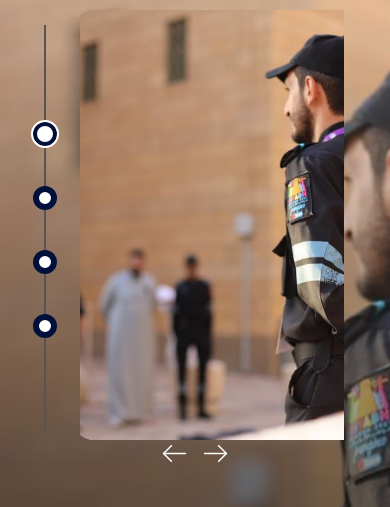
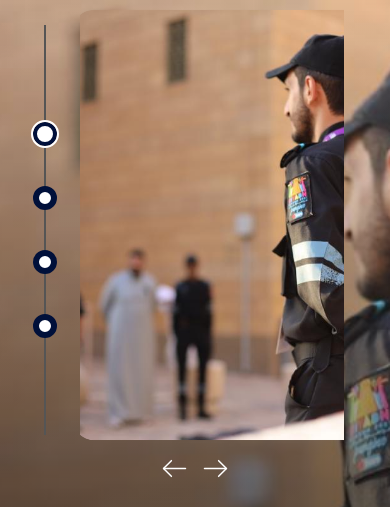
Before and after one commit to imadeddineD/testy, a plain HTML site: page index.html in a window 390 px wide. Shown: the top 507 px of the page. Drawn offline with nearby package versions, Linux system fonts and the light colour scheme.

Commit message:
first commit

```diff
--- a/css/main.css
+++ b/css/main.css
@@ -380,7 +380,7 @@ body {
         display: flex;
         gap: 10px;
         position: absolute;
-        top: -30px;
+        top: -0px;
         left: 50%;
         transform: translateX(-50%);
     }
```
